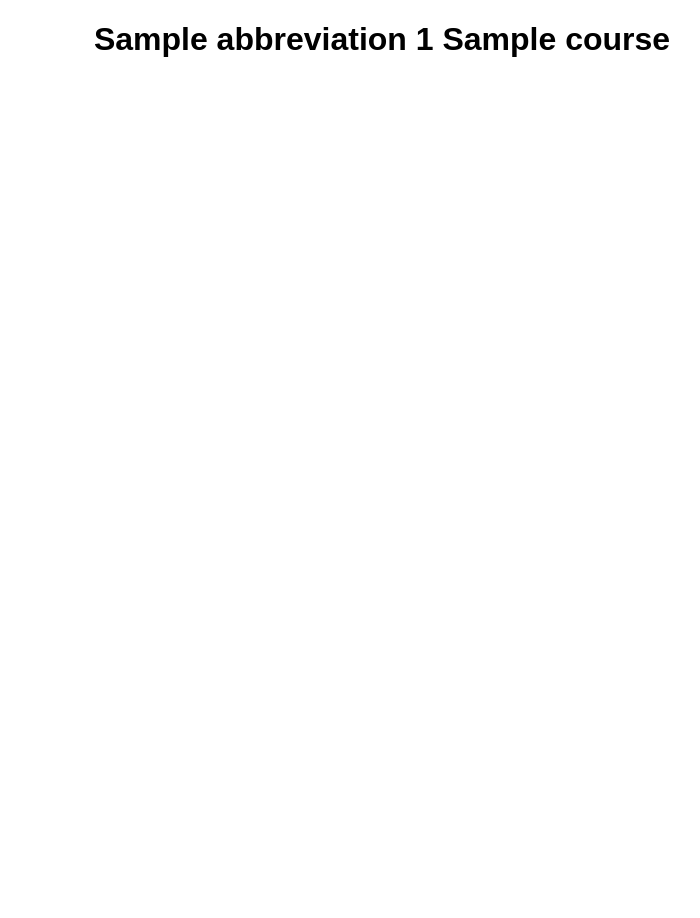
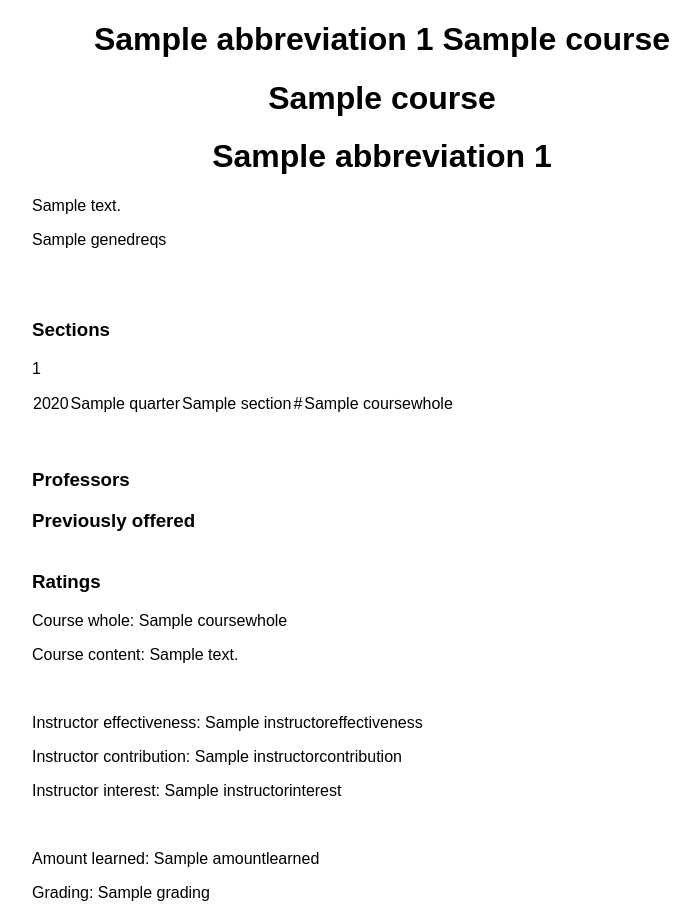
Before and after one commit to geosoco/HCDE310, a Django app: template main/templates/course.html in a window 1280 px wide. Shown: the whole page, without its empty margins (258-958 px from the left). Before the commit the page ends 57 px from the top, so only its background shows below. Run offline with Django 3.2, Linux system fonts and the light colour scheme; the template is opened without the code that fills it: most values are stand-ins (such as "Sample title", 1, 10 or a date in 2020).

Commit message:
updated course template

```diff
--- a/main/templates/course.html
+++ b/main/templates/course.html
@@ -7,5 +7,62 @@
   </head>
   <body>
     <h1>{{course.iddepartment.abbreviation}} {{course.number}} {{course.name}}</h1>
+  <div style="width: 700px; margin: 0 auto;">
+        <h1>{{course.name}}</h1>
+        <h1>{{course.iddepartment.abbreviation}} {{course.number}}</h1>
+        <p>{{course.description}}</p>
+        <p>{{course.genedreqs}}</p>
+        <br>
+        <br>
+        <div class="row-fluid marketing">
+	        <div class="span6">
+	            <h3>Sections</h3>
+                <table>
+                <p>{{sections|length}}</p>
+                {% for section in sections %}
+                    <tr>
+                        <td>{{section.year}}</td>
+                        <td>{{section.quarter}}</td>
+                        <td>{{section.section}}</td>
+                        <td>{{section.classwebsite}}</td>
+                        <td>{{section.idrating.coursewhole}}</td>
+                    </tr>
+                {% endfor %}
+                </table>
+                <br>
+                <br>
+                <h3>Professors</h3>
+                <!--{% for prof in course.professor %}-->
+                <!--<p>{{prof.name}}: -->
+                <!--    <a href={{prof.website}}>Faculty Profile</a> -->
+                <!--</p>-->
+                <!--{% endfor %}-->
+            </div>
+        </div>
+
+        <div class="span3 offset2">
+	        <h3>Previously offered</h3>
+                <table>
+                <tr>
+                    <th></th>
+                    <!-- {% for past in course.prev_years %}-->
+                    <!-- <th>{{past.year}}}</th> -->
+                    <!-- {% endfor %}} -->
+                <!--</tr> -->
+                <!--{% for  -->
+                </table>
+            <h3>Ratings</h3>
+            <p>Course whole: {{ratings.coursewhole}}</p>
+            <p>Course content: {{ratings.coursecontent}}</p>
+            <br>
+            <p>Instructor effectiveness: {{ratings.instructoreffectiveness}}</p>
+            <p>Instructor contribution: {{ratings.instructorcontribution}}</p>
+            <p>Instructor interest: {{ratings.instructorinterest}}</p>
+            <br>
+            <p>Amount learned: {{ratings.amountlearned}}</p>
+            <p>Grading: {{ratings.grading}}</p>
+        </div>
+
+    </div>
   </body>
 </html>
```
